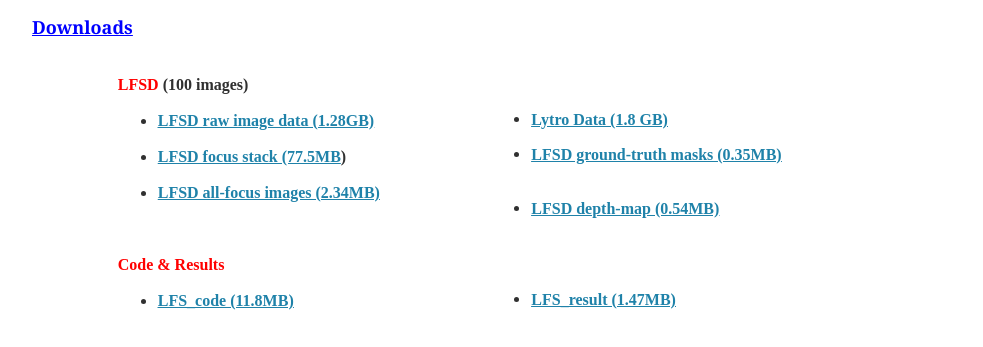
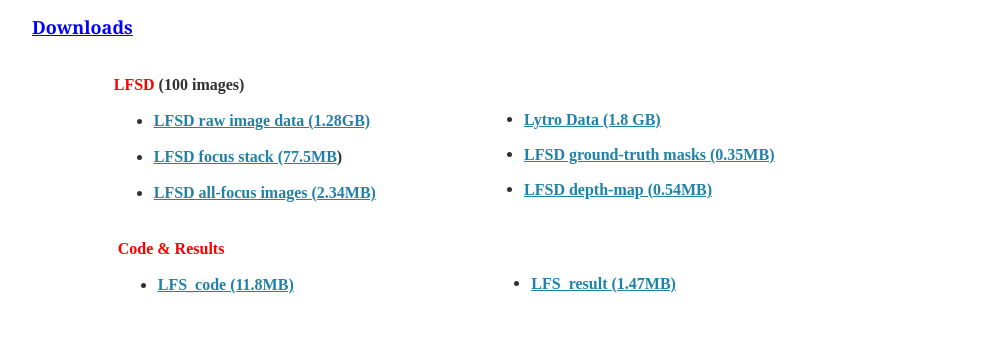
Before and after one commit to Nianyi-Li/LFSD, a plain HTML site: page index.htm in a window 1280 px wide. Shown: the part 1295-1642 px from the top of the page, without its empty margins (128-1111 px from the left). Drawn offline with Linux system fonts and the light colour scheme.

Commit message:
Update index.htm

```diff
--- a/index.htm
+++ b/index.htm
@@ -201,7 +201,8 @@
 												Lytro Data (1.8 GB)</a></p>
 												</li>
 												<li>
-												<p class="style28" style="width: 315px; height: 37px">
+<!-- 												<p class="style28" style="width: 315px; height: 37px"> -->
+												<p class="style28" style="width: 282px">
 												<a href="https://www.eecis.udel.edu/~nianyi/LFSD_files/ground_truth.rar">
 												LFSD ground-truth masks (0.35MB)</a></p>
 												</li>
```
